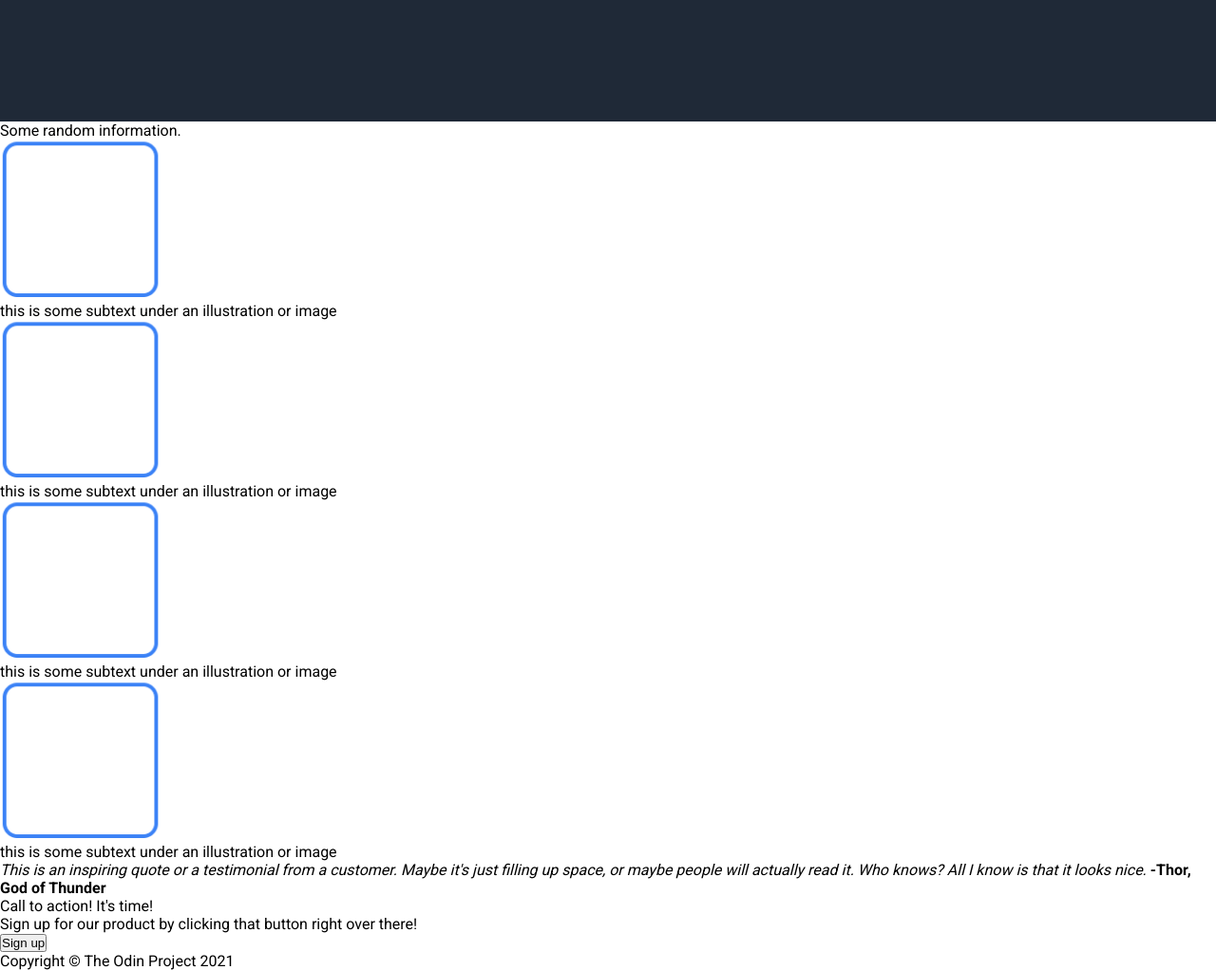
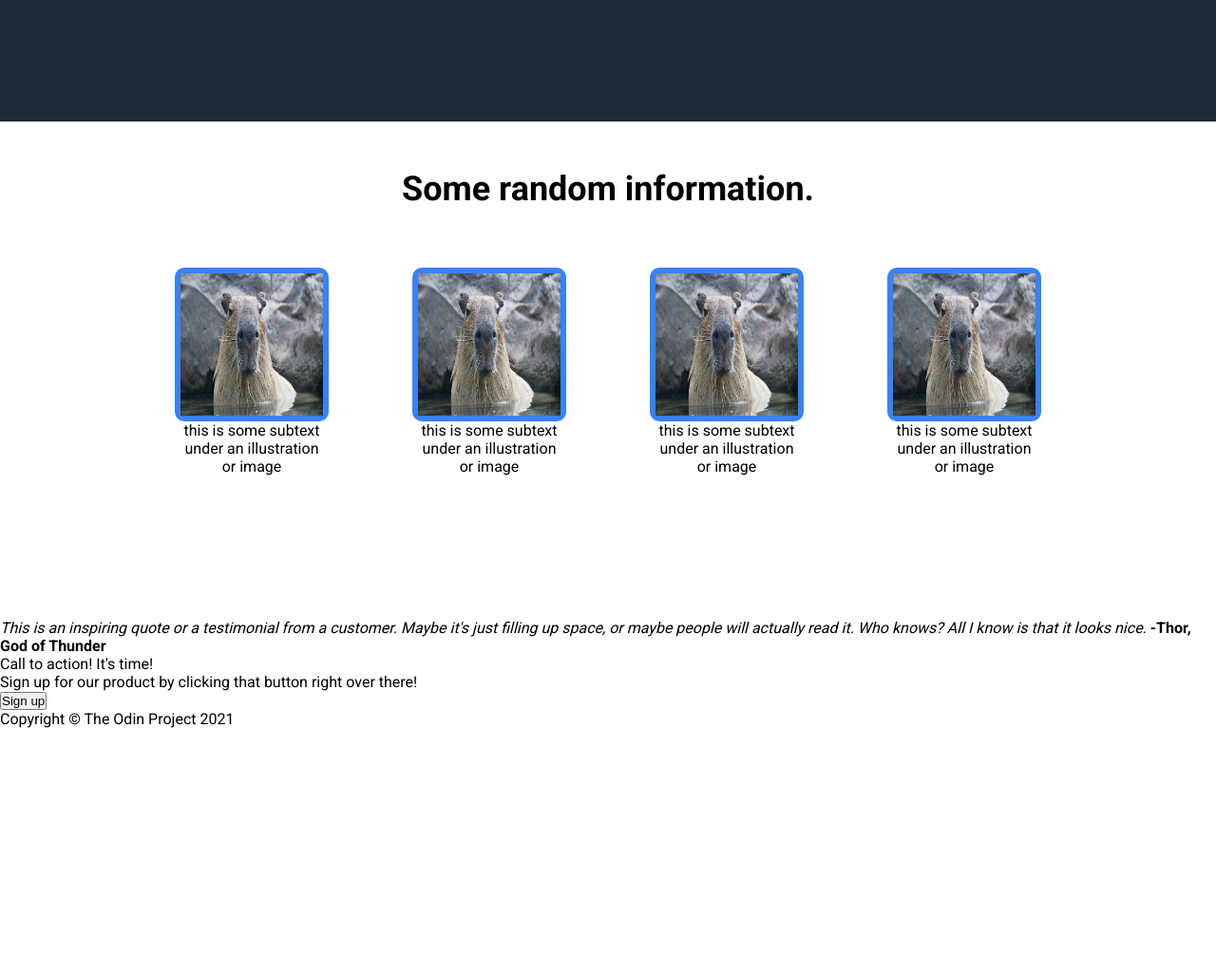
Before and after one commit to Peter-Pander/landing-page, a plain HTML site: page index.html in a window 1280 px wide. Shown: the part 540-1562 px from the top of the page at 95% size. After the commit the page ends 1307 px from the top, so only its background shows below. Drawn offline with Linux system fonts and the light colour scheme.

Commit message:
Style content 1

```diff
--- a/index.html
+++ b/index.html
@@ -35,24 +35,27 @@
 
 
   <div class="content1">
-    <p>Some random information.</p>
-    <div class="info">
-      <img src="./images/placeholder2.png" alt="placeholder2">
+    <div class="infotext">Some random information.</div>
+    <div class="infoimages-container">
+      <div class="infoimages">
+        <div class="image2"><img src="./images/capybara.jpg" alt="placeholder2" width="150" height="150"></div>
         <div class="text">this is some subtext under an illustration or image</div>
       </div>
-    <div class="info">
-      <img src="./images/placeholder2.png" alt="placeholder2">
+      <div class="infoimages">
+        <div class="image2"><img src="./images/capybara.jpg" alt="placeholder2" width="150" height="150"></div>
         <div class="text">this is some subtext under an illustration or image</div>
       </div>
-    <div class="info">
-      <img src="./images/placeholder2.png" alt="placeholder2">
+      <div class="infoimages">
+        <div class="image2"><img src="./images/capybara.jpg" alt="placeholder2" width="150" height="150"></div>
         <div class="text">this is some subtext under an illustration or image</div>
       </div>
-    <div class="info">
-      <img src="./images/placeholder2.png" alt="placeholder2">
+      <div class="infoimages">
+        <div class="image2"><img src="./images/capybara.jpg" alt="placeholder2" width="150" height="150"></div>
         <div class="text">this is some subtext under an illustration or image</div>
       </div>
     </div>
+  </div>
+
 
   <div class="content2">
     <em class="quote">This is an inspiring quote or a testimonial from a customer.
--- a/style.css
+++ b/style.css
@@ -78,3 +78,47 @@ a {
 .tebu {
   max-width: 450px;
 }
+
+
+/* content1 from here*/
+
+.content1 {
+  display: flex;
+  flex-direction: column;
+  gap: 30px;
+  margin-bottom: 220px;
+}
+
+.infotext {
+  margin-top: 50px;
+  font-size: 36px;
+  font-weight: 900;
+  margin-bottom: 32px;
+  text-align: center;
+}
+
+.text {
+  text-align: center;
+}
+
+.image2 {
+  border: #3882F6 solid 6px;
+  box-sizing: content-box;
+  width: 150px;
+  height: 150px;
+  border-radius: 10px;
+}
+
+.infoimages {
+  display: flex;
+  flex-direction: column;
+  align-items: center;
+  width: 150px;
+  height: 150px;
+}
+
+.infoimages-container {
+  display: flex;
+  justify-content: center;
+  gap: 100px
+}
```
Lines whose indentation alone changed are shown as unchanged.
